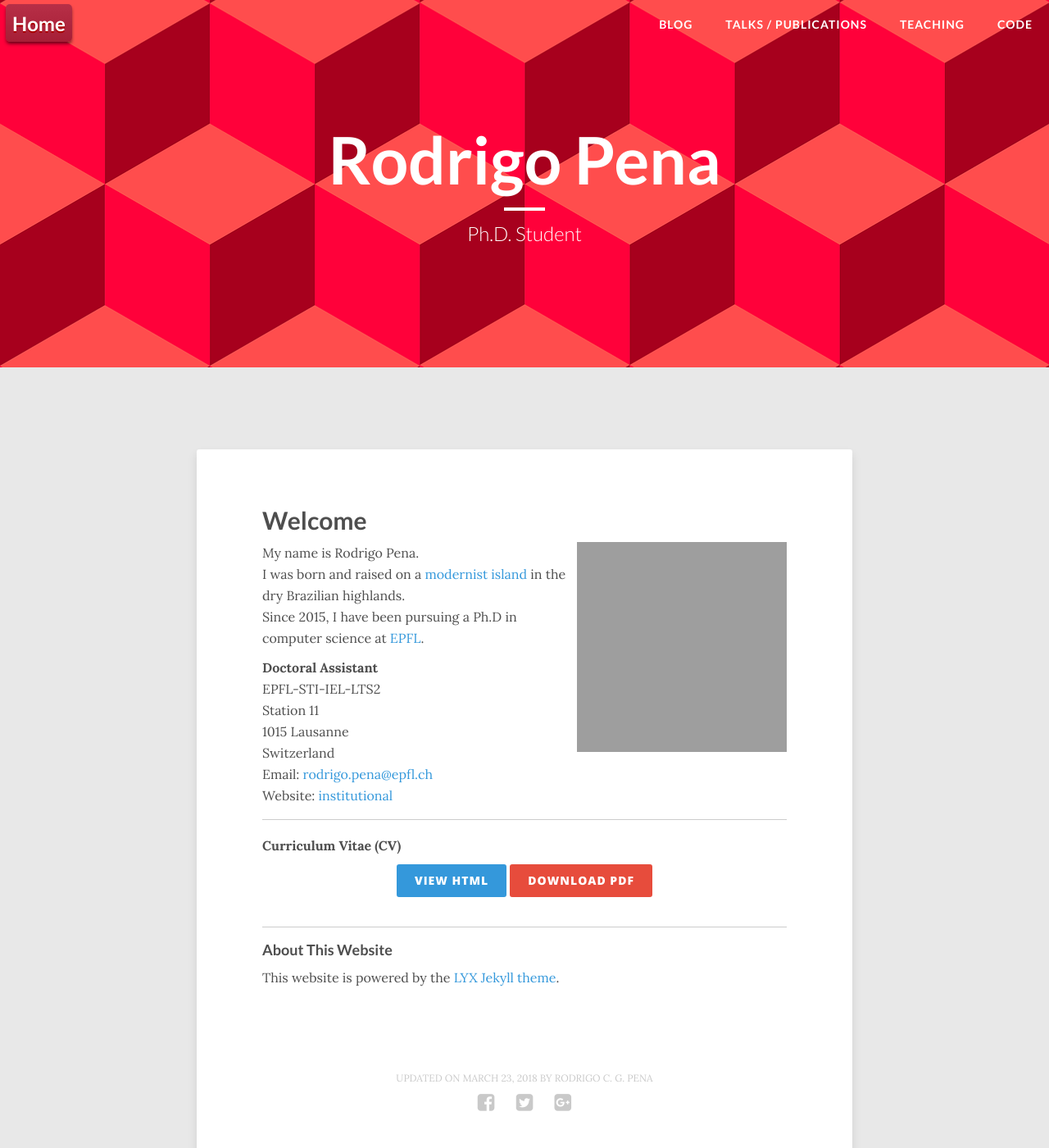
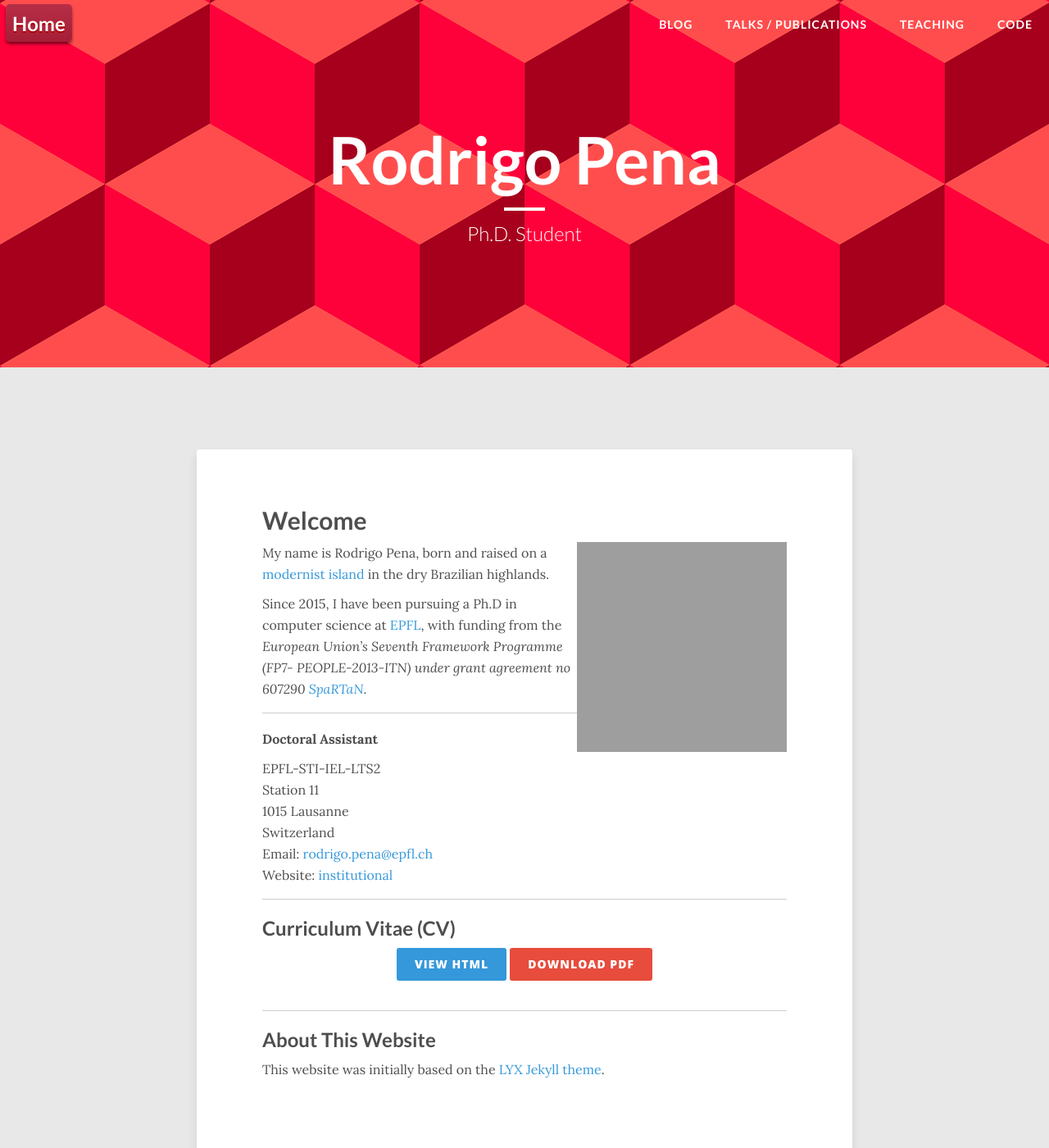
Before and after one commit to rodrigo-pena/rodrigo-pena.github.io, a Jekyll site: the page built from index.md, in a window 1280 px wide and 1400 px high. Shown: the whole window at 82% size. Built offline with Jekyll 4.4.1, drawn with Linux system fonts in a browser that asks for light colours; nearby versions of some CDN libraries; some web fonts are replaced; grey boxes are pictures that could not be loaded.

Commit message:
add lines acknowledging spartan grant

```diff
--- a/index.md
+++ b/index.md
@@ -25,11 +25,16 @@ modified: 2018-03-23
 
 ## Welcome
 
-![Gravatar](https://www.gravatar.com/avatar/d6082dc6dc6e58d0b45f2a3363725ca4?s=256&d=identicon){: .image-right} My name is Rodrigo Pena.<br/>
-I was born and raised on a [modernist island](https://en.wikipedia.org/wiki/Bras%C3%ADlia) in the dry Brazilian highlands.<br/>
-Since 2015, I have been pursuing a Ph.D in computer science at [EPFL](https://www.epfl.ch/index.en.html).
+![Gravatar](https://www.gravatar.com/avatar/d6082dc6dc6e58d0b45f2a3363725ca4?s=256&d=identicon){: .image-right}
+
+My name is Rodrigo Pena, born and raised on a [modernist island](https://en.wikipedia.org/wiki/Bras%C3%ADlia) in the dry Brazilian highlands.
+
+Since 2015, I have been pursuing a Ph.D in computer science at [EPFL](https://www.epfl.ch/index.en.html), with funding from the *European Union’s Seventh Framework Programme (FP7- PEOPLE-2013-ITN) under grant agreement no 607290 [SpaRTaN](http://www.spartan-itn.eu/#0)*.
+
+---
 
 **Doctoral Assistant**
+
 EPFL-STI-IEL-LTS2<br/>
 Station 11<br/>
 1015 Lausanne<br/>
@@ -39,7 +44,7 @@ Website: <a href="{{ site.owner.institutional-website }}">institutional</a>
 
 ----
 
-**Curriculum Vitae (CV)**
+### Curriculum Vitae (CV)
 
 <div markdown="0" style="text-align: center">
     <a href="{{ site.url }}/CV/" class="btn btn-info">View HTML</a>
@@ -48,6 +53,6 @@ Website: <a href="{{ site.owner.institutional-website }}">institutional</a>
 
 ----
 
-#### About This Website
+### About This Website
 
-This website is powered by the [LYX Jekyll theme](https://github.com/liuyxpp/liuyxpp.github.io).
+This website was initially based on the [LYX Jekyll theme](https://github.com/liuyxpp/liuyxpp.github.io).
```
Also changed, not shown: CV/index.md (+7 -4 lines).
